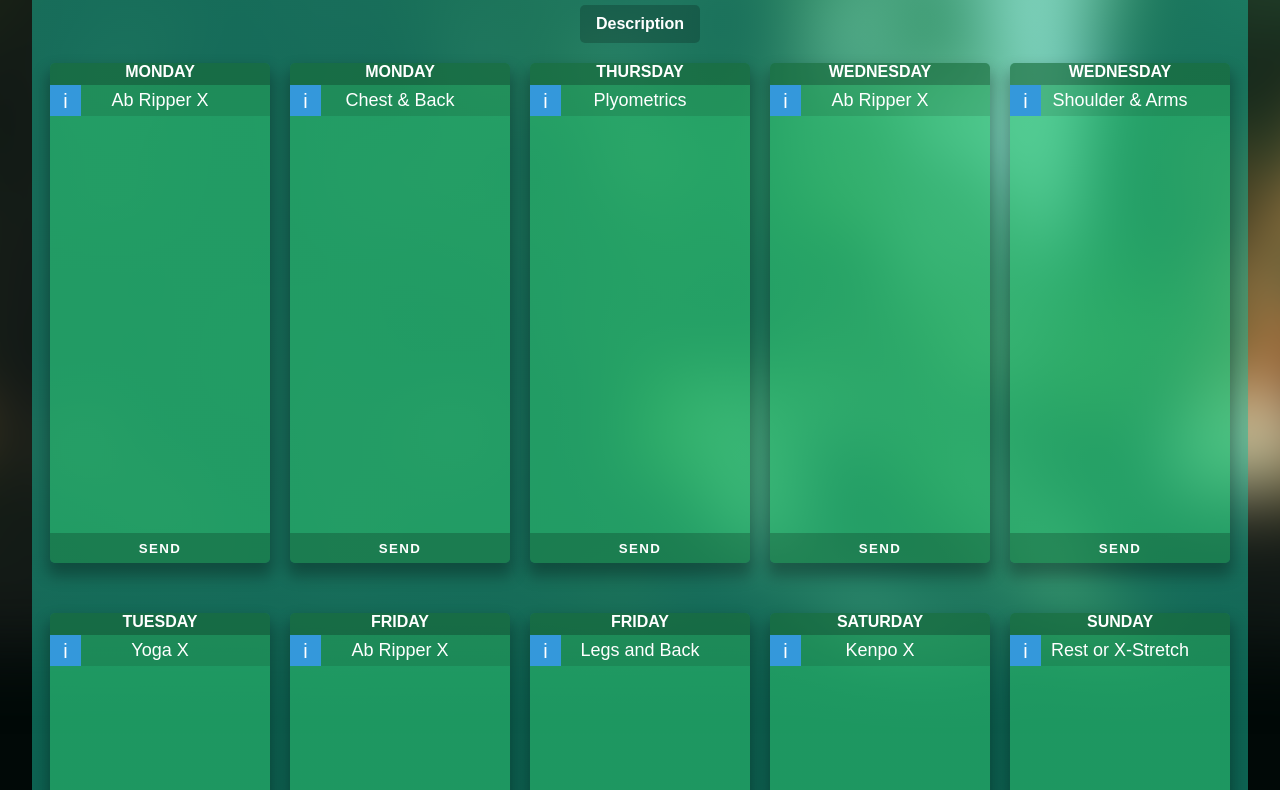
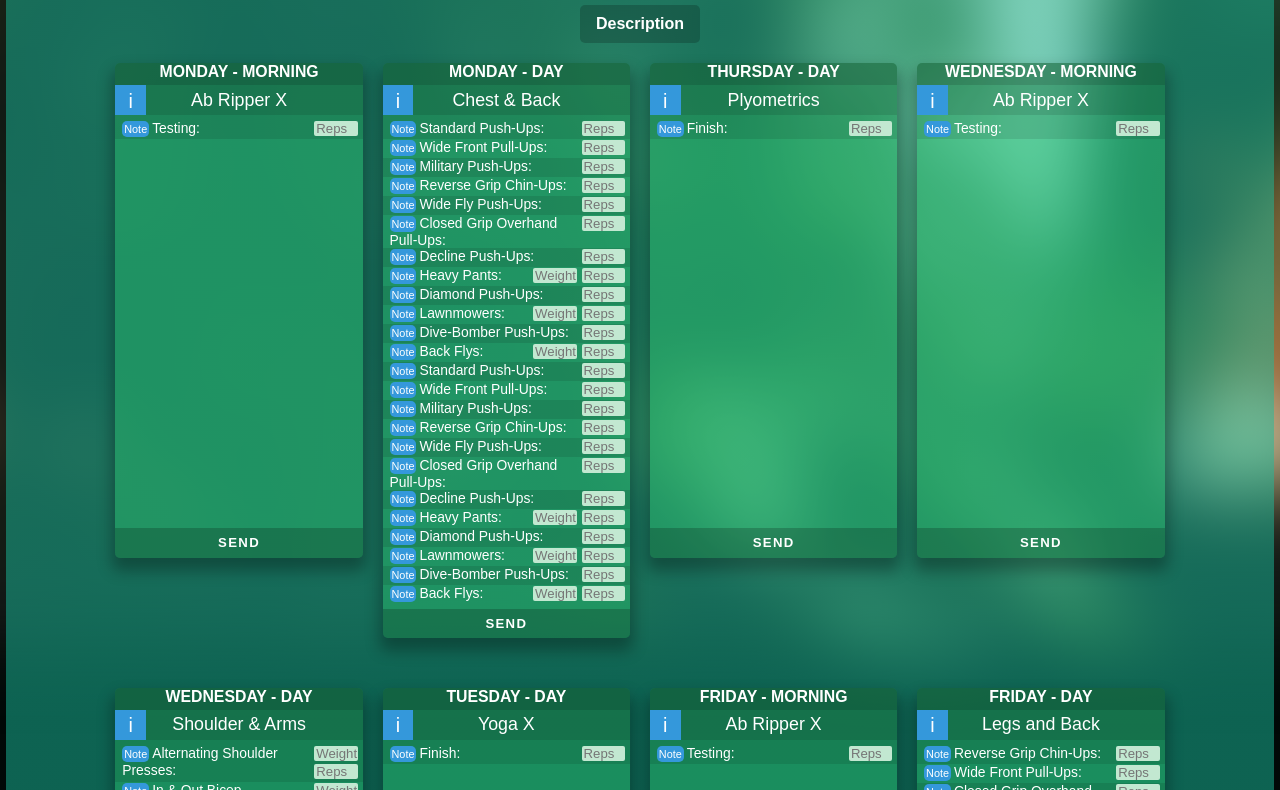
Before and after one commit to G-CorpDev/project, a React app in the folder client/: page / in a window 1280 px wide. Shown: the part 233-1023 px from the top of the page. Built offline with nearby package versions, Linux system fonts and the light colour scheme.

Commit message:
worksheet building

```diff
--- a/client/src/scripts/App.js
+++ b/client/src/scripts/App.js
@@ -7,11 +7,11 @@
         super(props);
     }
 
-    render(){
+    render() {
         return (
             <div className="app">
                 <Page />
-                <div className="bg"  style={{background: 'url(src/img/bg_1.jpg) no-repeat 0 0'}}></div>
+                <div className="bg" style={{background: 'url(src/img/bg_1.jpg) no-repeat 0 0'}}></div>
             </div>
         );
     }
--- a/client/src/scripts/modules/Auth.js
+++ b/client/src/scripts/modules/Auth.js
@@ -26,9 +26,9 @@
          });
          }*/
         let _this = this;
-        setTimeout(function(){
+        setTimeout(function () {
             _this.state.login();
-        }, 2000);
+        }, 1500);
     }
 
     register() {
--- /dev/null
+++ b/client/src/scripts/modules/Content.js
@@ -0,0 +1,25 @@
+import React, {Component} from 'react';
+
+import Worksheet from './Worksheet.js';
+import Menu from './Menu.js';
+
+class Content extends Component {
+    constructor(props) {
+        super(props);
+        this.state = {
+            login: props.login,
+        }
+    }
+
+    render() {
+
+        return (
+            <div className="content">
+                <Menu login={() => this.state.login()}/>
+                <Worksheet/>
+            </div>
+        );
+    }
+}
+
+export default Content;
--- a/client/src/scripts/modules/Menu.js
+++ b/client/src/scripts/modules/Menu.js
@@ -8,7 +8,8 @@
         }
     }
 
-    render(){
+    render() {
+
         return (
             <div className="menu">
                 <li>My profile</li>
--- a/client/src/scripts/modules/Page.js
+++ b/client/src/scripts/modules/Page.js
@@ -1,8 +1,7 @@
 import React, {Component} from 'react';
 
 import Auth from './Auth.js';
-import Worksheet from './Worksheet.js';
-import Menu from './Menu.js';
+import Content from './Content.js';
 
 class Page extends Component {
     constructor(props) {
@@ -10,30 +9,31 @@
         this.state = {
             flip: "page--noflip",
             logged: true,
+            loading: "",
         }
     }
 
-    flip(){
-        let flip = this.state.flip==="page--noflip" ? "page--flip" : "page--noflip";
+    flip() {
+        let flip = this.state.flip === "page--noflip" ? "page--flip" : "page--noflip";
         this.setState({flip: flip});
     }
 
-    login(){
-        let logged = this.state.logged;
-        this.setState({logged: !logged});
+    login() {
+        let _this = this;
+        this.setState({loading: " page--loading"}, function () {
+            setTimeout(function () {
+                let logged = _this.state.logged;
+                _this.setState({logged: !logged, loading: ""});
+            }, 800);
+        });
     }
 
     render() {
-        let logged="";
-        if(this.state.logged){
-            logged="--logged";
-        }
-        let page = [<Menu login={() => this.login()} key="menu"/>,<Worksheet key="worksheet"/>];
 
         return (
-            <div className={"page " + this.state.flip + " page" + logged}>
+            <div className={"page " + this.state.flip + this.state.loading}>
                 {this.state.logged ?
-                    page
+                    <Content login={() => this.login()}/>
                     :
                     <Auth flip={() => this.flip()} login={() => this.login()}/>
                 }
--- a/client/src/scripts/modules/Worksheet.js
+++ b/client/src/scripts/modules/Worksheet.js
@@ -13,13 +13,41 @@
         console.log("sending data...");
     }
 
+    renderExercise(exercise, index) {
+        let W = "";
+        if (exercise.hasOwnProperty('W')) {
+            W = <input type="text" name="W" placeholder="Weight"></input>;
+        }
+        return (
+            <div className="exercise" key={index}>
+                <div className="exercise__name">
+                    <div className="exercise__addNote">Note</div>
+                    {exercise.name}:
+                </div>
+                <div className="exercise__inputs">
+                    {W}
+                    <input type="text" name="R" placeholder="Reps"></input>
+                </div>
+            </div>
+        )
+    }
+
     renderDay(day, workout, index) {
+        let exercises = [];
+        let _this = this;
+        workout.exercises.forEach(function (e, i) {
+            exercises.push(_this.renderExercise(e, i));
+        });
+
         return (
             <div className="workout" key={index}>
                 <div className="workout__info">i</div>
                 <div className="workout__description">{workout.description}</div>
-                <div className="workout__day">{day}</div>
+                <div className="workout__day">{day + " - " + workout.time}</div>
                 <div className="workout__name">{workout.name}</div>
+                <form className="workout__form">
+                    {exercises}
+                </form>
                 <button type="button" className="workout__send" onClick={() => this.send()}>
                     Send
                 </button>
--- a/client/src/scss/auth.scss
+++ b/client/src/scss/auth.scss
@@ -36,10 +36,13 @@
 }
 
 .login, .register {
+  display: block;
   position: absolute;
-  display: table;
-  width: 100%;
-  height: 100%;
+  top: 100px;
+  left: 50%;
+  width: 30rem;
+  height: 45rem;
+  z-index: 2;
   border-radius: 5px;
   background: linear-gradient(rgba($turquoise, 0.8) 0%, $shadow 100%);
   backface-visibility: hidden;
@@ -107,7 +110,7 @@
 }
 
 .login {
-  transform: rotateY(0deg);
+  transform: translate3d(-50%, 0, 0) rotateY(0deg);
 
   &__form {
     top: 50%;
@@ -158,7 +161,7 @@
 }
 
 .register {
-  transform: rotateY(180deg);
+  transform: translate3d(-50%, 0, 0) rotateY(180deg);
 
   &__form {
     top: 0;
--- a/client/src/scss/color.scss
+++ b/client/src/scss/color.scss
@@ -1,6 +1,7 @@
 $white: #ffffff;
 $black: #000000;
 $green: #2ecc71;
+$darkGreen: #3da165;
 $red: #e74c3c;
 $blue: #3498db;
 $yellow: #f1c40f;
--- a/client/src/scss/main.scss
+++ b/client/src/scss/main.scss
@@ -15,7 +15,7 @@
 
 body {
   margin: 0;
-  background: darken($turquoise,40%);
+  background: darken($turquoise, 40%);
   overflow-x: hidden;
   font-family: 'Cabin', Arial, sans-serif;
 }
@@ -31,28 +31,30 @@
 }
 
 .page {
-  display: block;
   position: relative;
-  top: 100px;
-  left: 0;
-  margin: 0 auto;
-  width: 30rem;
-  height: 45rem;
+  width: 100%;
+  height: 100%;
   z-index: 2;
   perspective: 1000px;
-  border-radius: 10px;
-  transition: all 800ms ease-in-out;
+  transition: opacity 400ms;
 
   &.page--flip .login {
-    transform: rotateY(-180deg);
+    transform: translate3d(-50%, 0, 0) rotateY(-180deg);
   }
   &.page--flip .register {
-    transform: rotateY(0deg);
+    transform: translate3d(-50%, 0, 0) rotateY(0deg);
   }
 
-  &.page--logged{
+  &--loading {
+    opacity: 0;
+  }
+
+  .content {
+    position: relative;
+    margin: 0 auto;
+    border-radius: 5px;
     top: 20px;
-    width: 95%;
+    width: 99%;
     min-height: 95%;
     height: auto;
     padding-bottom: 50px;
--- a/client/src/scss/menu.scss
+++ b/client/src/scss/menu.scss
@@ -7,7 +7,7 @@
   min-height: 90px;
   height: auto;
   background: $shadow--light;
-  border-radius: 10px 10px 0 0;
+  border-radius: 5px 5px 0 0;
   margin-bottom: 25px;
   padding: 20px 0;
   text-align: center;
--- a/client/src/scss/worksheet.scss
+++ b/client/src/scss/worksheet.scss
@@ -26,7 +26,7 @@
     border-radius: 5px;
     background: $shadow--veryLight;
     cursor: pointer;
-    -webkit-transform: translate3d(-50%, 0, 0) scale(1.0, 1.0);
+    transform: translate(-50%, 0);
     transition: all 400ms;
     font-weight: 600;
     text-align: center;
@@ -44,8 +44,7 @@
     background: $blue;
     border-radius: 5px;
     box-shadow: 0 0 10px 1px $shadow--veryLight;
-    -webkit-transform: translate3d(-50%, 0, 0) scale(1.0, 1.0);
-    //overflow: hidden;
+    transform: translate(-50%, 0);
     transition: all 500ms linear;
     z-index: 1;
 
@@ -106,22 +105,26 @@
   }
 
   .workout {
+
     position: relative;
     top: 20px;
-    min-width: 220px;
-    flex-basis: 12.7%;
-    height: 500px;
+    min-width: 250px;
+    width: auto;
+    flex-basis: 18%;
+    min-height: 500px;
+    height: auto;
     margin: 0 10px 50px 10px;
     color: $white;
-    background: rgba($green, 0.5);
+    background: rgba($green, 0.4);
     border-radius: 5px;
     box-shadow: 0 10px 15px 3px $shadow--light;
     transition: all 400ms;
-    backface-visibility: hidden;
+    zoom:99%;
 
     &:hover {
-      background: rgba($green, 0.7);
-      -webkit-transform: translateZ(0) scale(1.1, 1.1);
+      background: rgba($darkGreen, 1);
+      transform: scale(1.15, 1.15);
+      z-index: 3;
     }
 
     &__day {
@@ -137,11 +140,11 @@
       text-align: center;
     }
 
-    &__name{
+    &__name {
       font-size: 18px;
       text-align: center;
       padding: 5px;
-      background: $shadow--ultraLight;
+      background: $shadow--veryLight;
     }
 
     &__info {
@@ -154,25 +157,85 @@
       font-size: 20px;
       text-align: center;
       background: $blue;
+      cursor: help;
 
-      &:hover ~ .workout__description{
+      &:hover ~ .workout__description {
         visibility: inherit;
-        opacity: 1;
       }
     }
 
     &__description {
       visibility: hidden;
-      opacity: 0;
       position: absolute;
-      top: 53px;
+      top: 52px;
       width: auto;
       max-width: 80%;
       padding: 5px;
       background: $blue;
-      border-radius:0 5px 5px 0;
-      transition: opacity 500ms;
-      -webkit-transform: translateZ(0) scale(1.0, 1.0);
+      border-radius: 0 5px 5px 0;
+      z-index: 4;
+    }
+
+    &__form {
+      .exercise {
+        display: table;
+        position: relative;
+        width: 100%;
+        padding-left: 7px;
+        margin-right: 0;
+        font-size: 14px;
+        user-select: none;
+
+        &:nth-child(odd){
+          background: $shadow--ultraLight;
+        }
+
+        &__addNote{
+          display: inline-block;
+          padding: 2px;
+          margin-right: 3px;
+          font-size: 11px;
+          background: $blue;
+          border-radius: 5px;
+          cursor: pointer;
+          &:hover {
+            background: darken($blue,10%);
+          }
+        }
+
+        &__name {
+          display: table-cell;
+          text-align: left;
+        }
+
+        &__inputs {
+          display: table-cell;
+          text-align: right;
+        }
+
+        &:first-child {
+          padding-top: 5px;
+        }
+
+        &:last-child {
+          margin-bottom: 35px;
+        }
+
+        input {
+          position: relative;
+          right: 0;
+          padding-left: 2px;
+          margin-right: 5px;
+          margin-bottom: 3px;
+          width: 44px;
+          border: none;
+          border-radius: 2px;
+          background: lighten($darkGreen,40%);
+          &:hover {
+            background: $white;
+          }
+        }
+      }
     }
 
     &__send {
```
Lines whose indentation alone changed are shown as unchanged.
